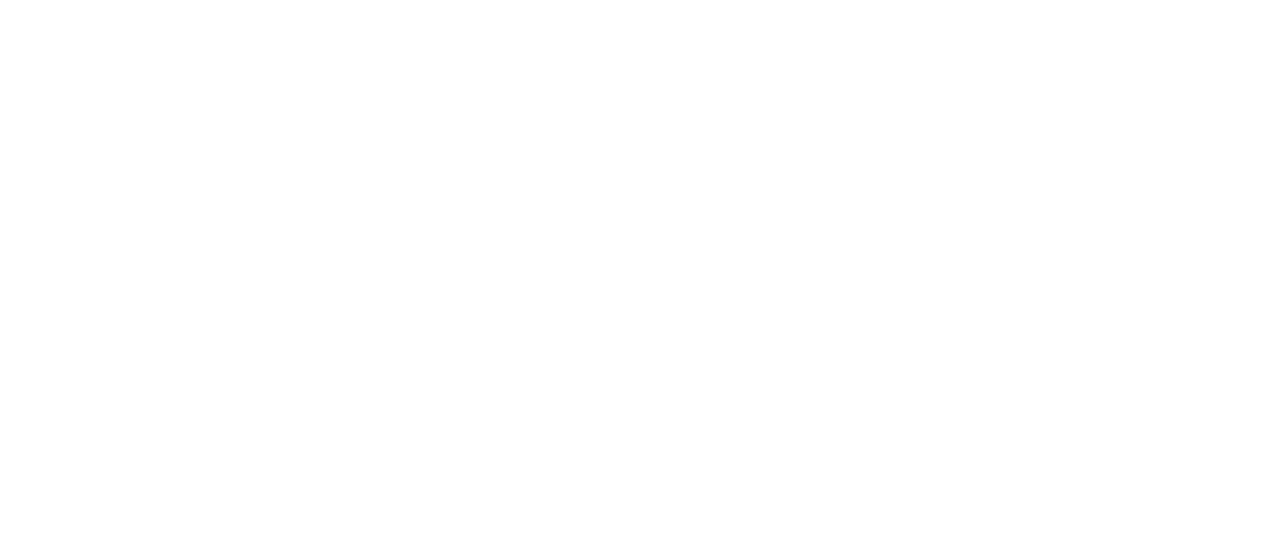
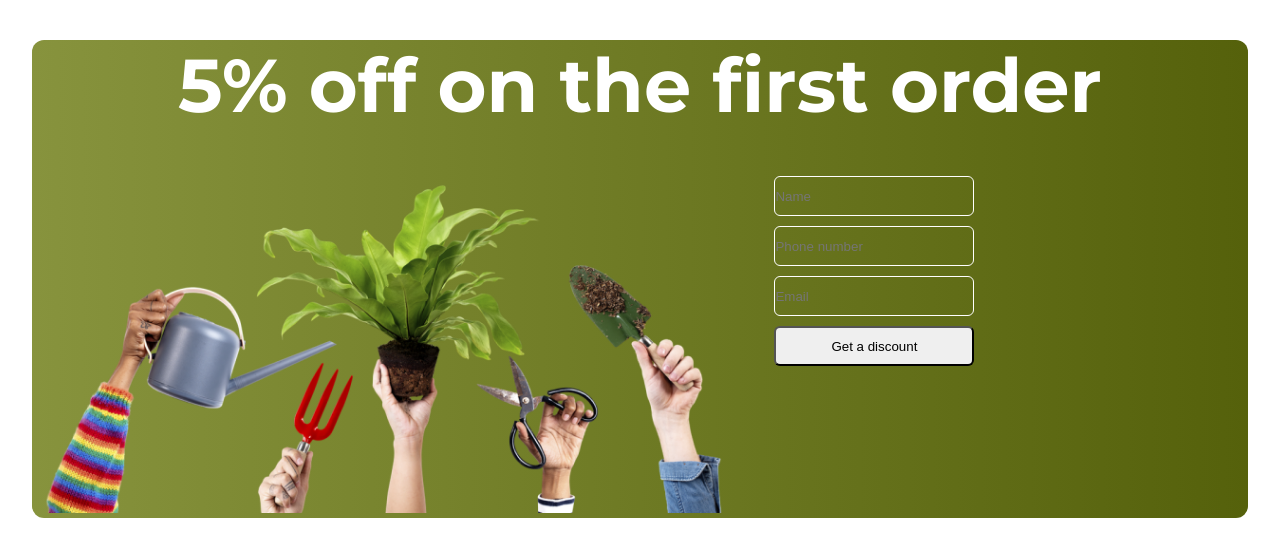
Before and after one commit to vladislavfva/telran-team-project, a React (Create React App) app: page / in a window 1280 px wide. Shown: the top 556 px of the page. Built offline with nearby package versions, Linux system fonts and the light colour scheme.

Commit message:
form sale

```diff
--- a/src/App.js
+++ b/src/App.js
@@ -1,5 +1,9 @@
+import FormSale from "./components/FormSale";
+
 function App() {
-  return <div className="App"></div>;
+  return <div className="App">
+    <FormSale />
+  </div>;
 }
 
 export default App;
--- /dev/null
+++ b/src/components/FormSale.jsx
@@ -0,0 +1,76 @@
+import React, { useState } from "react";
+
+import classes from "./FormSale.module.css";
+
+const defaultFormSale = {
+  username: "",
+  phonenumber: "",
+  email: "",
+};
+
+const saleBlockImage = new URL("../assets/images/image.png", import.meta.url);
+
+function FormSale() {
+  const [formDta, setFormData] = useState(defaultFormSale);
+
+  const userSale = (e) => {
+    let { name, value } = e.target;
+    setFormData((prevState) => ({
+      ...prevState,
+      [name]: value,
+    }));
+  };
+
+  const userSaleSubmit = () => {};
+
+  return (
+    <div className={classes.form_sale__container}>
+      <div className={classes.paragraf_sale}>
+        <h3>5% off on the first order</h3>
+      </div>
+
+      <div className={classes.inside_block}>
+        <div>
+          <img className={classes.inside_img} src={saleBlockImage} alt="" />
+        </div>
+        <div className={classes.inside_block__input__name}>
+          <div>
+            <input
+              type="text"
+              placeholder="Name"
+              name="name"
+              onChange={useState}
+            />
+          </div>
+          <div className={classes.inside_block__input__number}>
+            {" "}
+            <input
+              type="number"
+              placeholder="Phone number"
+              name="phonenumber"
+              onChange={useState}
+            />
+          </div>
+
+          <div className={classes.inside_block__input__email}>
+            {" "}
+            <input
+              type="email"
+              placeholder="Email"
+              name="email"
+              onChange={useState}
+            />
+          </div>
+
+          <div>
+            <button className={classes.sale_button} type="button" onClick={userSaleSubmit}>
+              Get a discount
+            </button>
+          </div>
+        </div>
+      </div>
+    </div>
+  );
+}
+
+export default FormSale;
--- /dev/null
+++ b/src/components/FormSale.module.css
@@ -0,0 +1,50 @@
+.form_sale__container {
+  background: linear-gradient(
+    to right,
+    rgba(135, 147, 61, 1),
+    rgba(85, 97, 11, 1)
+  );
+  border-radius: var(--radius-big);
+  margin: var(--size-middle-plus) var(--size-middle);
+}
+
+div > input {
+  background: rgba(0, 0, 0, 0);
+  border: 1px solid white;
+  border-radius: var(--radius-small);
+  margin: 5px 0;
+  width: 200px;
+  height: 40px;
+  color: rgba(255, 255, 241, 1);
+}
+
+.sale_button {
+  border-radius: var(--radius-small);
+  margin: 5px 0;
+  width: 200px;
+  height: 40px;
+}
+
+.inside_block {
+  display: grid;
+  grid-template-columns: 1.5fr 1fr;
+  gap: var(--size-middle);
+  margin: var(--size-middle-plus) 0 var(--size-middle) 0;
+  font-style: normal;
+}
+
+/* .form_sale__container {
+  display: flex;
+  justify-content: center;
+} */
+
+.inside_img {
+  max-width: 100%;
+}
+
+.paragraf_sale {
+  display: flex;
+  justify-content: center;
+  font-size: 64px;
+  color: rgba(255, 255, 255, 1);
+}
```
Also changed, not shown: src/assets/images/image.png (added).
